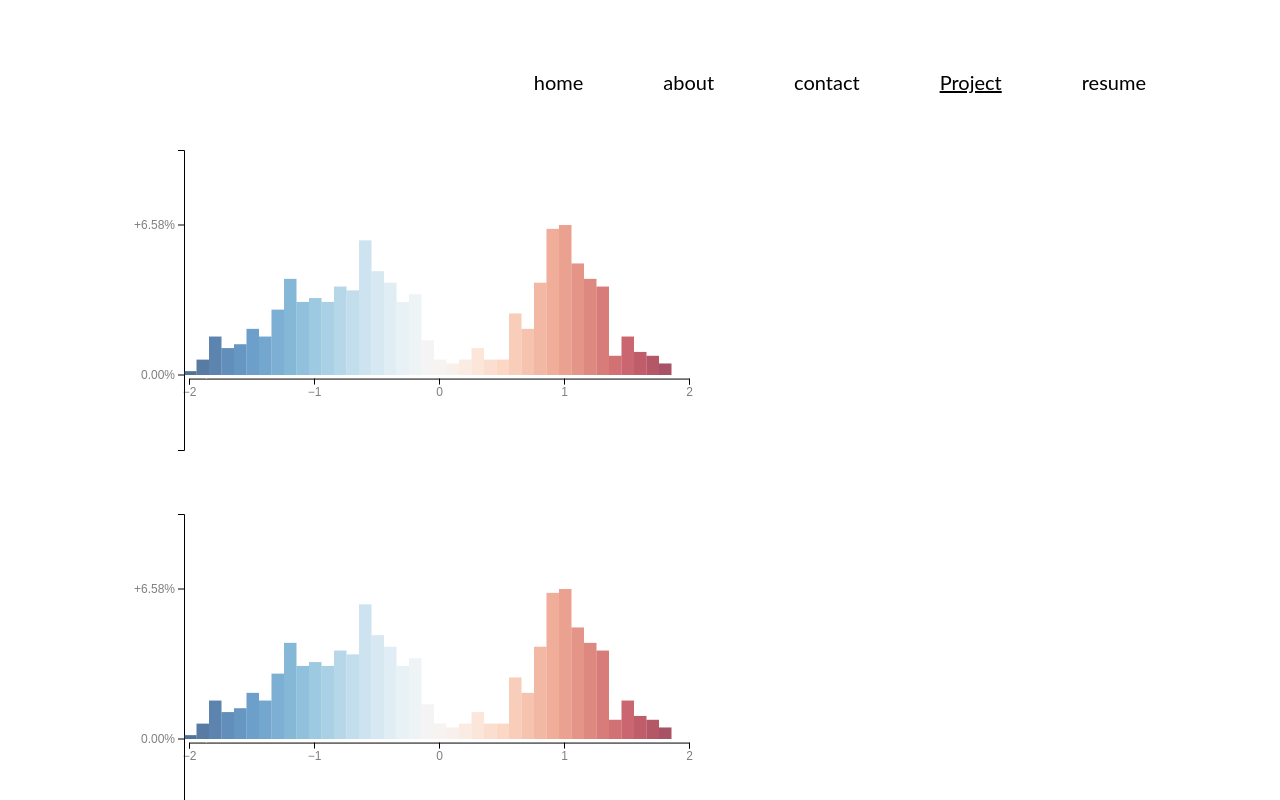
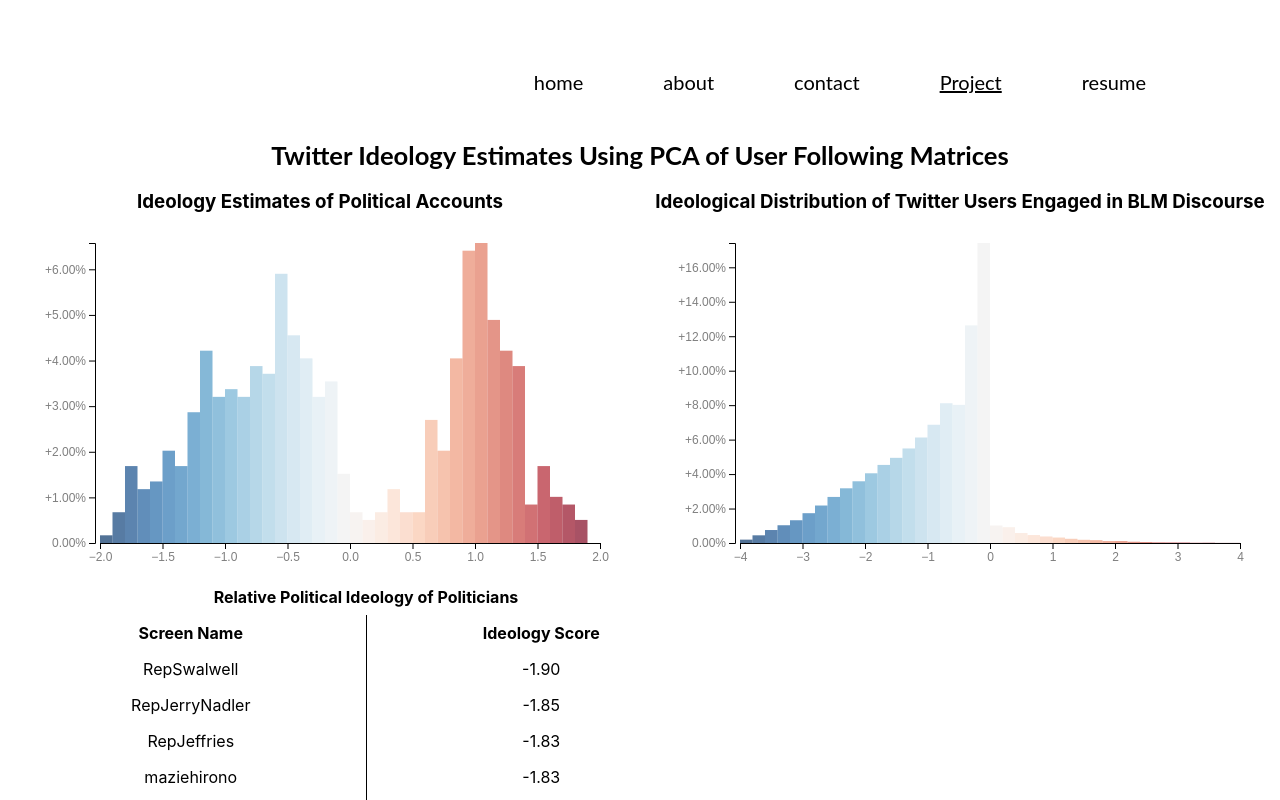
Before and after one commit to RTeresiOB/liquidplateau.com-FrontEndDev, a React (Create React App) app: page /Project in a window 1280 px wide. Shown: the top 800 px of the page. Built offline with nearby package versions, Linux system fonts and the light colour scheme.

Commit message:
Added distribution graph. Fixed chart axes

```diff
--- a/src/Dashboard/Dashboard.js
+++ b/src/Dashboard/Dashboard.js
@@ -17,14 +17,16 @@ export default function Dashboard(props) {
         margin: {
           top: 30,
           right: 100,
-          bottom: 30,
+          bottom: 20,
           left: 100
         }
       };
 
     const selectPoliticanReducer = (currentState, idx) =>
     {
+        console.log(idx);
           if( idx === null ){
+              console.log("test1");
             return {"selectedPoliticianIdx":null,
             "selectedPoliticanScreen": null,
             "selectedPoliticianIdeology": null};
@@ -38,38 +40,94 @@ export default function Dashboard(props) {
 
     const [isLoaded, setIsLoaded] = useState(false);
     const [data, setData] = useState(null);
+    const [isDistLoaded, setIsDistLoaded] = useState(false);
+    const [distData, setDistData] = useState(null);
+
     const [selectedPolitician, setSelectedPolitician] = useReducer(selectPoliticanReducer,{"selectedPolitician":null,
                                                                                            "selectedPoliticanScreen": null,
                                                                                            "selectedPoliticianIdeology": null})
-    if(data ===null){
-        readPolData("data/scores.csv", false).then((result) => {return(result);}).then((result) =>
+    if(data === null){
+        readPolData("data/scores.csv", false, false).then((result) => {return(result);}).then((result) =>
          {setData(result);});
     }
-    console.log("SelectedPoliticianIdx:",selectedPolitician.selectedPolitician);
+    if(distData === null){
+        readPolData("data/ideologyForDashboard.csv", true, false).then((result) => {return(result);}).then((result) =>
+         {setDistData(result);});
+    }
     useEffect(() => {
         if((data instanceof Promise) | (data === null)){
-            console.log("1");
             ;//setIsLoaded(true);
         } else{
             setIsLoaded(true);
         }
-    },[data]);
+        if((distData instanceof Promise) | (distData === null)){
+            ;//setIsLoaded(true);
+        } else{
+            setIsDistLoaded(true);
+        }
+    },[data, distData]);
 
-    if(isLoaded){
-        console.log(setSelectedPolitician)
+    if(isLoaded & isDistLoaded){
+        return(
+            <>
+                <h1 style={{"text-align": "center",
+                            "font-size":"2vw"}}>Twitter Ideology Estimates Using PCA of User Following Matrices</h1>
+                <SeletedPoliticianDispatch.Provider value={{"setter":setSelectedPolitician,
+                                                            "value": selectedPolitician}}>
+                    <div>
+                        <div style={{"width":"50%",
+                                      "position":"fixed",
+                                      "left": "0"}}>
+                            <h3 style={{"text-align": "center"}}> Ideology Estimates of Political Accounts </h3>
+                            <div style={{"display": "block",
+                                        "margin-left": "auto",
+                                        "margin-right": "auto"}}>
+                                <KernelDensityChart id="politicians" data={data}
+                                                    dimensions={kernelDimensions}
+                                                    ruleType={"vertical"} />
+                                <MemoizedPolyTable  data={data}/>
+                            </div>
+                        </div>
+                        <div style={{"width":"50%",
+                                      "position":"fixed",
+                                      "right": "0"}}>
+                            <h3 style={{"text-align": "center"}}> Ideological Distribution of Twitter Users Engaged in BLM Discourse </h3>
+                            <KernelDensityChart id="users" data={distData}
+                                                dimensions={kernelDimensions}
+                                                ruleType={null} />
+                        </div>
+                    </div>
+
+                </SeletedPoliticianDispatch.Provider>
+            </>);
+    } else if(isLoaded & !isDistLoaded){
         return(
             <>
                 <SeletedPoliticianDispatch.Provider value={{"setter":setSelectedPolitician,
                                                             "value": selectedPolitician}}>
                     <div>
-                    <KernelDensityChart data={data} dimensions={kernelDimensions} />
-                    <KernelDensityChart data={data} dimensions={kernelDimensions} />
+                    <KernelDensityChart id="politicians" data={data} dimensions={kernelDimensions} />
+                    <p>Loading Distribution Data</p>
                     </div>
                     <MemoizedPolyTable  data={data}/>
 
                 </SeletedPoliticianDispatch.Provider>
             </>);
-    } else{
+    } else if(!isLoaded & isDistLoaded){
+        return(
+            <>
+                <SeletedPoliticianDispatch.Provider value={{"setter":setSelectedPolitician,
+                                                            "value": selectedPolitician}}>
+                    <div>
+                    <p>Loading Politician Data...</p>
+                    <KernelDensityChart id="users" data={distData} dimensions={kernelDimensions} />
+                    </div>
+                   <p>Setting up Table...</p>
+
+                </SeletedPoliticianDispatch.Provider>
+            </>);
+    }
+    else{
         return(
             <>
                 <p>Loading...</p>
--- a/src/Dashboard/KernelDensity/KernelDensityChart.js
+++ b/src/Dashboard/KernelDensity/KernelDensityChart.js
@@ -6,43 +6,45 @@ import Bins from "./Bins"
 import readPolData from "./readPolData";
 import useController from "./KernelDensityController";
 
-const KernelDensityChart = ({ data=null, nthresholds=55, dimensions = {} }) => {
+const KernelDensityChart = ({ data=null, nthresholds=55, dimensions = {}, ruleType=null }) => {
   //const [isLoaded, setIsLoaded] = React.useState(false);
   //const [data, setData] = React.useState(false);
   const { width, height, margin = {} } = dimensions;
   const svgWidth = width + margin.left + margin.right;
   const svgHeight = height + margin.top + margin.bottom;
   const fullData = data;
-  data = data.map(d=> parseFloat(d.Ideology));
+  data = data.map(d=> parseFloat(d.Ideology)).filter(data => Math.abs(data) < 4);
   const controller = useController({ data, nthresholds, width, height });
   const { yTickFormat, xScale, yScale, yScaleForAxis, binData } = controller; // need to get controller working for scales
   const [mousePosition, setMousePosition] = React.useState({ x: null, y: null });
   const hasMovedCursor = typeof x === "number" && typeof y === "number";
   return (
     <>
-    <svg id="KernelSVG" width={svgWidth} height={svgHeight} onMouseMove = {((ev) => {
+    <svg id="KernelSVG" style={{"display": "block",
+                                "margin": "auto"}}
+        width={svgWidth} height={svgHeight} onMouseMove = {((ev) => {
     setMousePosition({ x: ev.clientX, y: ev.clientY })})}>
       <g transform={`translate(${margin.left},${margin.top})`}>
         <Axis
           type="left"
-          scale={yScaleForAxis}
-          transform="translate(0, 0)"
-          ticks={5}
+          scale={yScale}
+          transform="translate(-5, 0)"
+          ticks={9}
           tickFormat={yTickFormat}
         />
         <Axis
           type="bottom"
           className="axisX"
           scale={xScale}
-          transform={`translate(5, ${height - height/4.2})`} // Need to figure out what the deal is here and why chart hangs so low
-          ticks={5}
+          transform={`translate(0, ${height})`} // Need to figure out what the deal is here and why chart hangs so low
+          ticks={10}
         />
         <Rule
-          type="vertical"
+          type={ruleType}
           className="vertRule"
           scale={xScale}
           fullData={fullData}
-          transform={`translate(10, ${height - height/4.2})`}
+          transform={`translate(10, ${height})`}
           hoverCoord={mousePosition.x ? (mousePosition.x) : -999}
           height={height}
           disableAnimation={false}
--- a/src/Dashboard/KernelDensity/KernelDensityController.js
+++ b/src/Dashboard/KernelDensity/KernelDensityController.js
@@ -47,7 +47,7 @@ const useController = ({ data, nthresholds, width, height }) => {
   const yScale = useMemo(() => {
     const indention = (yMax - yMin) * 0.5;
     return d3.scaleLinear()
-      .domain([yMin - indention, yMax + indention])
+      .domain([yMin, yMax])
       .range([height, 0]);
   }, [height, yMin, yMax]);
   const yScaleForAxis = useMemo(
--- a/src/Dashboard/KernelDensity/Rule.js
+++ b/src/Dashboard/KernelDensity/Rule.js
@@ -16,7 +16,7 @@ const Rule = ({
   const argMin = argFact((max, el) => (el[0] < max[0] ? el : max))
   var svg = d3.select("svg#KernelSVG");
   try{
-  var correctedX = hoverCoord - svg.node().getBoundingClientRect().x - 65;
+  var correctedX = hoverCoord - svg.node().getBoundingClientRect().x - 103;
   } catch{
       hoverCoord = -999;
   }
@@ -25,7 +25,11 @@ const Rule = ({
     if(SeletedPoliticianDispatchContext.value.selectedPoliticianIdx){
       var selectedPolitician = SeletedPoliticianDispatchContext.value.selectedPoliticianIdx;
     } else{
+      if(SeletedPoliticianDispatchContext.value.selectedPoliticianIdx != 0){ // Terribly hacky but works (ugh)
       var selectedPolitician = argMin(fullData.map(datum => Math.abs(datum.Ideology - scale.invert(correctedX))));
+      } else{
+        var selectedPolitician = SeletedPoliticianDispatchContext.value.selectedPoliticianIdx;
+      }
     }
   } catch {
     var selectedPolitician = argMin(fullData.map(datum => Math.abs(datum.Ideology - scale.invert(correctedX))));
@@ -35,7 +39,7 @@ const Rule = ({
   argMin(fullData.map(datum => Math.abs(datum.Ideology - scale.invert(correctedX)))) :
   SeletedPoliticianDispatch.value.selectedPoliticianIdx;
   */
-  var coords = [[scale(fullData[selectedPolitician].Ideology),0],[scale(fullData[selectedPolitician].Ideology),-parseFloat(height)]];
+  var coords = [[scale(fullData[selectedPolitician].Ideology)-9,0],[scale(fullData[selectedPolitician].Ideology)-9,-parseFloat(height)]];
 
   const [col, setCol] = React.useState("white")
   React.useEffect(() => {
@@ -52,6 +56,10 @@ const Rule = ({
     }
   }, [scale, hoverCoord, transform, col, selectedPolitician, disableAnimation]);
 
+  if(type===null){
+    return(<>
+    </>)
+  }
   return <path ref={ref} d={line(coords)} transform={transform} stroke={col} {...props} />;
 };
 
--- a/src/Dashboard/KernelDensity/readPolData.js
+++ b/src/Dashboard/KernelDensity/readPolData.js
@@ -2,8 +2,9 @@
 
 import * as d3 from "d3";
 
-const readPolData = (path, density=true) => {
+const readPolData = (path, distribution=false, density=true) => {
 
+    if(distribution==false){
      return d3.csv(path,  function(data) {
         //console.log(data);
         return {
@@ -17,6 +18,20 @@ const readPolData = (path, density=true) => {
              return(data)}
         }
     ).then((data)=>{return data})
+    } else{
+        return d3.csv(path,  function(data) {
+
+            return {
+                Ideology:data.adjustedIdeology,
+            };
+        } ).then( (data) => {
+            if(density){
+                return(data.map(d=> parseFloat(d.Ideology)));
+            } else {
+                 return(data)}
+            }
+        ).then((data)=>{return data})
+    }
 
 }
 
```
